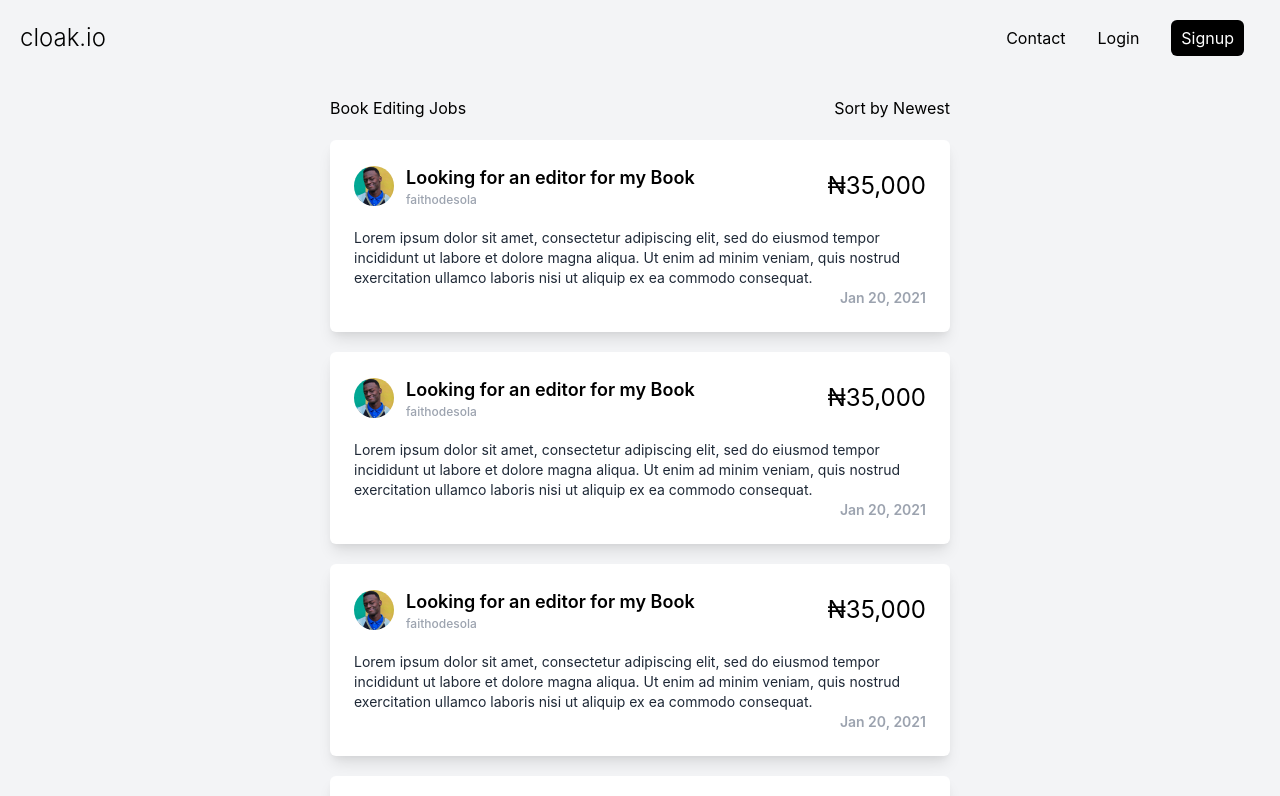
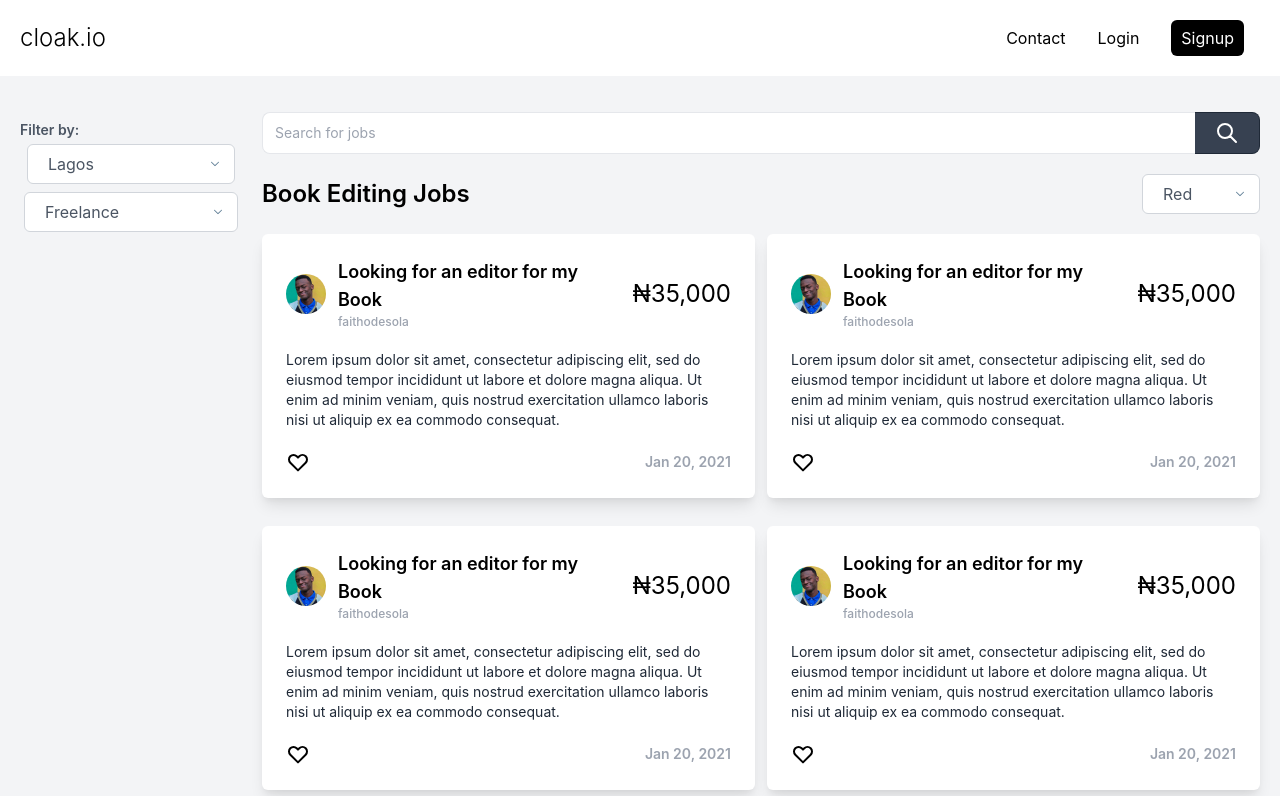
Before and after one commit to Olatokumbo/Cloak.io, a Next.js app: page /jobs in a window 1280 px wide. Shown: the top 796 px of the page. Built offline with nearby package versions, Linux system fonts and the light colour scheme.

Commit message:
Constructing the Job-Page Layout

```diff
--- a/components/JobCard.js
+++ b/components/JobCard.js
@@ -1,7 +1,7 @@
 const JobCard = () => {
   return (
-    <div className="rounded-md my-5 p-6 shadow-lg bg-white cursor-pointer hover:shadow-xl">
-      <div className="flex justify-between mb-5 items-center">
+    <div className="rounded-md my-2 p-6 shadow-lg bg-white cursor-pointer hover:shadow-xl">
+      <div className="flex justify-between items-center">
         <div className="flex items-center mr-4">
           <img
             src="/davidO.jpg"
@@ -9,13 +9,15 @@ const JobCard = () => {
             className="w-10 max-h-10 rounded-full mr-3"
           />
           <div className="flex flex-col">
-            <h2 className="font-semibold text-lg">Looking for an editor for my Book</h2>
+            <h2 className="font-semibold text-lg">
+              Looking for an editor for my Book
+            </h2>
             <h6 className="text-xs text-gray-400 font-medium">faithodesola</h6>
           </div>
         </div>
         <h1 className="text-2xl">₦35,000</h1>
       </div>
-      <div>
+      <div className="my-5">
         <h5 className="text-gray-800 text-sm">
           Lorem ipsum dolor sit amet, consectetur adipiscing elit, sed do
           eiusmod tempor incididunt ut labore et dolore magna aliqua. Ut enim ad
@@ -23,7 +25,25 @@ const JobCard = () => {
           aliquip ex ea commodo consequat.{" "}
         </h5>
       </div>
-      <h5 className="text-right text-sm font-semibold text-gray-400">Jan 20, 2021</h5>
+      <div className="flex justify-between items-center">
+        <svg
+          xmlns="http://www.w3.org/2000/svg"
+          className="h-6 w-6"
+          fill="none"
+          viewBox="0 0 24 24"
+          stroke="currentColor"
+        >
+          <path
+            strokeLinecap="round"
+            strokeLinejoin="round"
+            strokeWidth="2"
+            d="M4.318 6.318a4.5 4.5 0 000 6.364L12 20.364l7.682-7.682a4.5 4.5 0 00-6.364-6.364L12 7.636l-1.318-1.318a4.5 4.5 0 00-6.364 0z"
+          />
+        </svg>
+        <h5 className="text-sm font-semibold text-gray-400">
+          Jan 20, 2021
+        </h5>
+      </div>
     </div>
   );
 };
--- a/components/Navbar.js
+++ b/components/Navbar.js
@@ -3,7 +3,7 @@ import Link from "next/link";
 const Navbar = () => {
   const [isOpen, setIsOpen] = useState(false);
   return (
-    <nav className="flex flex-col justify-between items-center p-5 top-0 left-0 right-0 sm:flex-row w-screen">
+    <nav className="flex flex-col justify-between items-center p-5 top-0 left-0 right-0 sm:flex-row w-screen bg-white">
       <div className="flex w-full justify-between items-center">
         <h1 className="text-2xl font-light hover: cursor-pointer">cloak.io</h1>
         <svg
--- a/pages/jobs/index.js
+++ b/pages/jobs/index.js
@@ -1,5 +1,6 @@
 import Navbar from "../../components/Navbar";
 import JobCard from "../../components/JobCard";
+
 const Jobs = () => {
   return (
     <div className="min-h-screen bg-gray-100">
@@ -8,20 +9,124 @@ const Jobs = () => {
         <h3 className="text-white text-3xl font-medium">Find Jobs</h3>
       </div> */}
       <div className="flex min-h-screen">
-        <div className="flex-1"></div>
-        <div className="flex-2 p-5 flex-col">
-          <div className="flex justify-between mb-2">
-            <h4>Book Editing Jobs</h4>
-            <h4>Sort by Newest</h4>
-          </div>
-          <div className="">
-            <JobCard />
-            <JobCard />
-            <JobCard />
-            <JobCard />
+        <div className="flex-3 p-5 flex-col">
+          <div className="flex items-start flex-col-reverse md:flex-row">
+            <div className="py-1 pr-0  w-full md:w-min md:py-6 md:pr-5">
+              <h5 className="text-sm font-semibold text-gray-600">
+                Filter by:
+              </h5>
+              <div className="flex flex-wrap items-center justify-center">
+                {/* Location Dropdown menu */}
+                <div className="relative inline-flex m-1">
+                  <svg
+                    className="w-2 h-2 absolute top-0 right-0 m-4 pointer-events-none"
+                    xmlns="http://www.w3.org/2000/svg"
+                    viewBox="0 0 412 232"
+                  >
+                    <path
+                      d="M206 171.144L42.678 7.822c-9.763-9.763-25.592-9.763-35.355 0-9.763 9.764-9.763 25.592 0 35.355l181 181c4.88 4.882 11.279 7.323 17.677 7.323s12.796-2.441 17.678-7.322l181-181c9.763-9.764 9.763-25.592 0-35.355-9.763-9.763-25.592-9.763-35.355 0L206 171.144z"
+                      fill="#648299"
+                      fillRule="nonzero"
+                    />
+                  </svg>
+                  <select className="border border-gray-300 rounded-md text-gray-600 h-10 pl-5 pr-10 bg-white hover:border-gray-400 focus:outline-none appearance-none">
+                    <option defaultValue disabled>Choose Location &nbsp; &nbsp;</option>
+                    <option>Lagos</option>
+                    <option>Kaduna</option>
+                    <option>Abuja</option>
+                    <option>Gbagsda</option>
+                  </select>
+                </div>
+                {/* Job type Dropdown menu */}
+                <div className="relative inline-flex m-1">
+                  <svg
+                    className="w-2 h-2 absolute top-0 right-0 m-4 pointer-events-none"
+                    xmlns="http://www.w3.org/2000/svg"
+                    viewBox="0 0 412 232"
+                  >
+                    <path
+                      d="M206 171.144L42.678 7.822c-9.763-9.763-25.592-9.763-35.355 0-9.763 9.764-9.763 25.592 0 35.355l181 181c4.88 4.882 11.279 7.323 17.677 7.323s12.796-2.441 17.678-7.322l181-181c9.763-9.764 9.763-25.592 0-35.355-9.763-9.763-25.592-9.763-35.355 0L206 171.144z"
+                      fill="#648299"
+                      fillRule="nonzero"
+                    />
+                  </svg>
+                  <select className="border border-gray-300 rounded-md text-gray-600 h-10 pl-5 pr-10 bg-white hover:border-gray-400 focus:outline-none appearance-none">
+                    <option defaultValue disabled>Choose Job Type &nbsp; &nbsp;</option>
+                    <option>Freelance</option>
+                    <option>Full Time</option>
+                    <option>Part Time</option>
+                    <option>Contract</option>
+                    <option>Internship</option>
+                  </select>
+                </div>
+              </div>
+            </div>
+            <div className="flex flex-col flex-1 w-full">
+              <form className="my-4 flex">
+                <input
+                  className="rounded-l-lg  px-3 py-2 w-full border-t mr-0 border-b border-l text-gray-800  text-sm border-gray-200 bg-white focus:outline-none focus:border-gray-800"
+                  placeholder="Search for jobs"
+                />
+                <button className="px-5 rounded-r-lg bg-gray-700  text-gray-800 font-bold p-2 uppercase border-gray-800 border-t border-b border-r focus:outline-none">
+                  <svg
+                    xmlns="http://www.w3.org/2000/svg"
+                    className="h-6 w-6 text-white"
+                    fill="none"
+                    viewBox="0 0 24 24"
+                    stroke="currentColor"
+                  >
+                    <path
+                      strokeLinecap="round"
+                      strokeLinejoin="round"
+                      strokeWidth="2"
+                      d="M21 21l-6-6m2-5a7 7 0 11-14 0 7 7 0 0114 0z"
+                    />
+                  </svg>
+                </button>
+              </form>
+              <div className="flex justify-between mb-2 items-center">
+                <h4 className="font-semibold text-2xl">Book Editing Jobs</h4>
+                {/* Location Dropdown menu */}
+                <div className="relative inline-flex my-1">
+                  <svg
+                    className="w-2 h-2 absolute top-0 right-0 m-4 pointer-events-none"
+                    xmlns="http://www.w3.org/2000/svg"
+                    viewBox="0 0 412 232"
+                  >
+                    <path
+                      d="M206 171.144L42.678 7.822c-9.763-9.763-25.592-9.763-35.355 0-9.763 9.764-9.763 25.592 0 35.355l181 181c4.88 4.882 11.279 7.323 17.677 7.323s12.796-2.441 17.678-7.322l181-181c9.763-9.764 9.763-25.592 0-35.355-9.763-9.763-25.592-9.763-35.355 0L206 171.144z"
+                      fill="#648299"
+                      fillRule="nonzero"
+                    />
+                  </svg>
+                  <select className="border border-gray-300 rounded-md text-gray-600 h-10 pl-5 pr-10 bg-white hover:border-gray-400 focus:outline-none appearance-none">
+                    <option disabled defaultValue>Sort by</option>
+                    <option>Red</option>
+                    <option>Blue</option>
+                    <option>Yellow</option>
+                    <option>Black</option>
+                    <option>Orange</option>
+                    <option>Purple</option>
+                    <option>Gray</option>
+                    <option>White</option>
+                  </select>
+                </div>
+              </div>
+              <div>
+                <div className="grid gap-3 grid-cols-1 lg:grid-cols-2">
+                  <JobCard />
+                  <JobCard />
+                  <JobCard />
+                  <JobCard />
+                </div>
+                <button className="mx-auto focus:outline-none px-2 py-2 sm:px-4 sm:py-2 md:px-4 border-gray-800 border-solid border-4 rounded-md hover:bg-gray-200">
+              Load More
+            </button>
+              </div>
+            </div>
           </div>
         </div>
-        <div className="flex-1"></div>
+        {/* <div className="flex-1"></div> */}
       </div>
     </div>
   );
--- a/tailwind.config.js
+++ b/tailwind.config.js
@@ -12,6 +12,7 @@ module.exports = {
       inherit: "inherit",
       none: "none",
       2: "2 2 0%",
+      3: "3 3 0%",
     },
     extend: {},
   },
```
